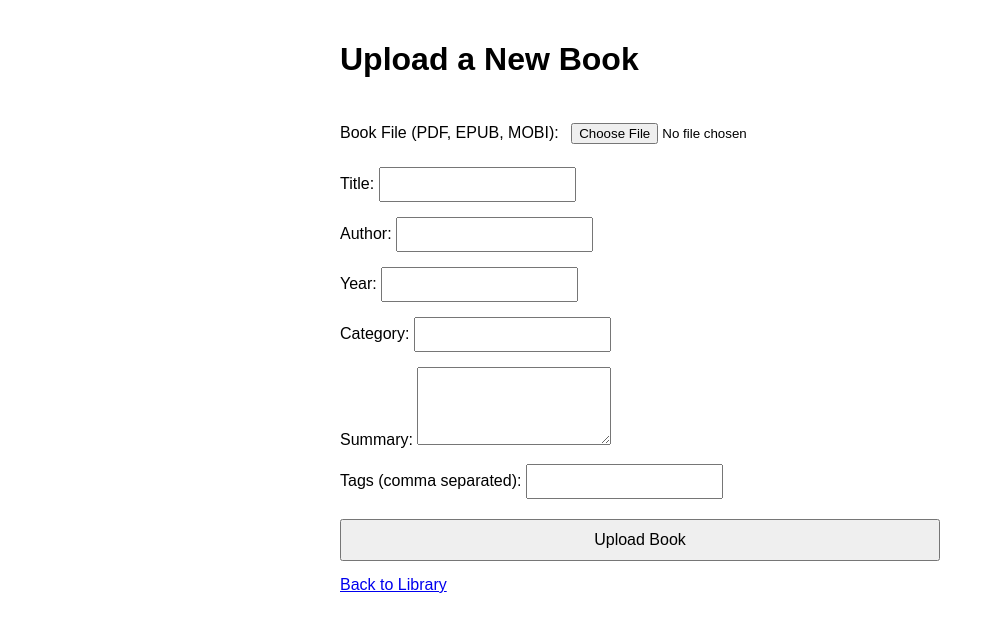
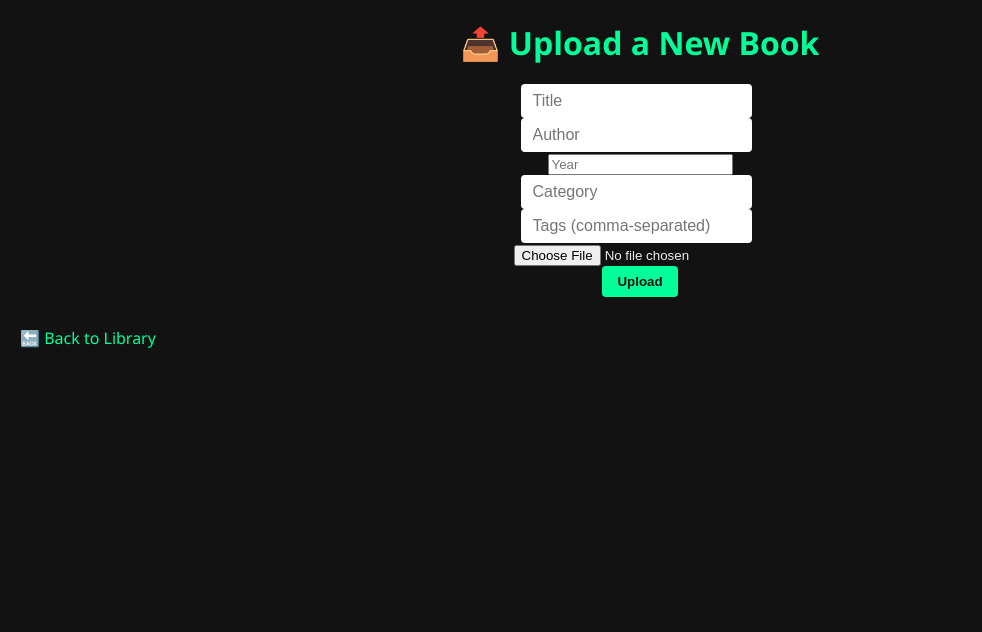
Before and after one commit to Vedaant129/jedi-library, a Flask app: page /upload in a window 1280 px wide. Shown: the top 632 px of the page, without its empty margins (0-982 px from the left). Run offline with Flask 3, Linux system fonts and the light colour scheme.

Commit message:
Complete Jedi Library polish with search, filters, tags, and styling

```diff
--- a/app.py
+++ b/app.py
@@ -1,36 +1,33 @@
-from flask import Flask, render_template, request, redirect, url_for, send_from_directory
+from flask import Flask, render_template, request, redirect, url_for
 import json
 import os
 from werkzeug.utils import secure_filename
 
 app = Flask(__name__)
-
-# Config
-UPLOAD_FOLDER = os.path.join(os.path.dirname(__file__), 'uploads')
-METADATA_FILE = os.path.join(os.path.dirname(__file__), 'metadata.json')
-ALLOWED_EXTENSIONS = {'pdf', 'epub', 'mobi'}
+UPLOAD_FOLDER = os.path.join('static', 'uploads')
+BOOKS_FILE = 'books.json'
 
 app.config['UPLOAD_FOLDER'] = UPLOAD_FOLDER
-os.makedirs(UPLOAD_FOLDER, exist_ok=True)
 
-def allowed_file(filename):
-    return '.' in filename and filename.rsplit('.', 1)[1].lower() in ALLOWED_EXTENSIONS
+# Load books from JSON
+def load_books():
+    if not os.path.exists(BOOKS_FILE):
+        return []
+    with open(BOOKS_FILE, 'r') as f:
+        return json.load(f)
 
-def load_books():
-    if os.path.exists(METADATA_FILE):
-        with open(METADATA_FILE, 'r') as f:
-            return json.load(f)
-    else:
-        return []
-
+# Save books to JSON
 def save_books(books):
-    with open(METADATA_FILE, 'w') as f:
+    with open(BOOKS_FILE, 'w') as f:
         json.dump(books, f, indent=2)
 
 @app.route('/')
 def index():
     query = request.args.get('q', '').lower()
     selected_category = request.args.get('category', '')
+    tag_filter = request.args.get('tag', '')
+    sort_by = request.args.get('sort', '')
+
     books = load_books()
 
     if query:
@@ -39,44 +36,49 @@ def index():
     if selected_category:
         books = [b for b in books if b['category'] == selected_category]
 
-    categories = sorted(set(b['category'] for b in load_books()))
+    if tag_filter:
+        books = [b for b in books if tag_filter in b.get('tags', [])]
+
+    if sort_by == 'title':
+        books.sort(key=lambda x: x['title'].lower())
+    elif sort_by == 'author':
+        books.sort(key=lambda x: x['author'].lower())
+    elif sort_by == 'year':
+        books.sort(key=lambda x: x.get('year', 0), reverse=True)
+
+    categories = sorted(set(b['category'] for b in load_books() if b.get('category')))
     return render_template('index.html', books=books, categories=categories, selected_category=selected_category)
 
-@app.route("/upload", methods=["GET", "POST"])
+@app.route('/upload', methods=['GET', 'POST'])
 def upload():
-    if request.method == "POST":
-        file = request.files.get('file')
-        title = request.form.get('title')
-        author = request.form.get('author')
-        year = request.form.get('year')
-        summary = request.form.get('summary')
-        category = request.form.get('category')
-        tags = request.form.get('tags', '')
+    if request.method == 'POST':
+        title = request.form['title']
+        author = request.form['author']
+        year = int(request.form['year'])
+        category = request.form['category']
+        tags = [t.strip() for t in request.form['tags'].split(',') if t.strip()]
+        file = request.files['file']
 
-        if not file or not allowed_file(file.filename):
-            return "Invalid or missing file", 400
+        if file and title and author:
+            filename = secure_filename(file.filename)
+            filepath = os.path.join(app.config['UPLOAD_FOLDER'], filename)
+            file.save(filepath)
 
-        filename = secure_filename(file.filename)
-        file.save(os.path.join(app.config['UPLOAD_FOLDER'], filename))
+            books = load_books()
+            books.append({
+                'title': title,
+                'author': author,
+                'year': year,
+                'category': category,
+                'tags': tags,
+                'filename': filename
+            })
+            save_books(books)
 
-        books = load_books()
-        books.append({
-            "filename": filename,
-            "title": title,
-            "author": author,
-            "year": int(year) if year.isdigit() else None,
-            "summary": summary,
-            "tags": [tag.strip() for tag in tags.split(',') if tag.strip()],
-            "category": category
-        })
-        save_books(books)
-        return redirect(url_for('index'))
+            return redirect(url_for('index'))
 
-    return render_template("upload.html")
+    return render_template('upload.html')
 
-@app.route('/uploads/<filename>')
-def uploaded_file(filename):
-    return send_from_directory(app.config['UPLOAD_FOLDER'], filename)
-
-if __name__ == "__main__":
-    app.run(host="0.0.0.0", port=5000, debug=True)
+if __name__ == '__main__':
+    os.makedirs(UPLOAD_FOLDER, exist_ok=True)
+    app.run(debug=True)
--- /dev/null
+++ b/static/style.css
@@ -0,0 +1,94 @@
+body {
+  font-family: 'Segoe UI', Tahoma, Geneva, Verdana, sans-serif;
+  background-color: #121212;
+  color: #eee;
+  margin: 20px;
+  padding: 0;
+}
+
+h1 {
+  text-align: center;
+  color: #00ff99;
+  margin-bottom: 20px;
+}
+
+form {
+  text-align: center;
+  margin-bottom: 30px;
+}
+
+input[type="text"], select {
+  padding: 8px 12px;
+  margin-right: 8px;
+  border-radius: 4px;
+  border: none;
+  font-size: 1em;
+}
+
+button {
+  background-color: #00ff99;
+  border: none;
+  padding: 8px 15px;
+  border-radius: 4px;
+  cursor: pointer;
+  color: #121212;
+  font-weight: bold;
+  transition: background-color 0.3s ease;
+}
+
+button:hover {
+  background-color: #00cc7a;
+}
+
+.book-grid {
+  display: grid;
+  grid-template-columns: repeat(auto-fill, minmax(250px, 1fr));
+  gap: 20px;
+}
+
+.book-card {
+  background-color: #1e1e1e;
+  border-radius: 8px;
+  padding: 15px;
+  box-shadow: 0 0 8px #00ff99aa;
+  transition: transform 0.2s ease;
+}
+
+.book-card:hover {
+  transform: translateY(-5px);
+}
+
+.book-card h3 {
+  margin-top: 0;
+  color: #00ff99;
+}
+
+.tag {
+  display: inline-block;
+  background-color: #00cc7a;
+  color: #121212;
+  border-radius: 12px;
+  padding: 2px 10px;
+  margin-right: 6px;
+  font-size: 0.85em;
+  cursor: pointer;
+  user-select: none;
+}
+
+a {
+  color: #00ff99;
+  text-decoration: none;
+  margin-right: 15px;
+}
+
+a:hover {
+  text-decoration: underline;
+}
+
+a.upload-link {
+  display: block;
+  text-align: center;
+  margin-top: 40px;
+  font-weight: bold;
+  font-size: 1.1em;
+}
--- a/templates/upload.html
+++ b/templates/upload.html
@@ -1,43 +1,23 @@
 <!DOCTYPE html>
 <html lang="en">
 <head>
-    <meta charset="UTF-8" />
-    <title>Upload a Book - Jedi Library</title>
-    <style>
-        body { font-family: Arial, sans-serif; max-width: 600px; margin: auto; padding: 20px; }
-        form { display: flex; flex-direction: column; }
-        label { margin-top: 10px; }
-        input, textarea, select { padding: 8px; margin-top: 5px; }
-        button { margin-top: 20px; padding: 10px; font-size: 16px; }
-        a { margin-top: 15px; display: inline-block; }
-    </style>
+  <meta charset="UTF-8">
+  <title>Upload a Book</title>
+  <link rel="stylesheet" href="{{ url_for('static', filename='style.css') }}">
 </head>
 <body>
-    <h1>Upload a New Book</h1>
-    <form method="POST" enctype="multipart/form-data">
-        <label>Book File (PDF, EPUB, MOBI):
-            <input type="file" name="file" required />
-        </label>
-        <label>Title:
-            <input type="text" name="title" required />
-        </label>
-        <label>Author:
-            <input type="text" name="author" required />
-        </label>
-        <label>Year:
-            <input type="text" name="year" />
-        </label>
-        <label>Category:
-            <input type="text" name="category" />
-        </label>
-        <label>Summary:
-            <textarea name="summary" rows="4"></textarea>
-        </label>
-        <label>Tags (comma separated):
-            <input type="text" name="tags" />
-        </label>
-        <button type="submit">Upload Book</button>
-    </form>
-    <a href="{{ url_for('index') }}">Back to Library</a>
+  <h1>📤 Upload a New Book</h1>
+
+  <form method="post" enctype="multipart/form-data">
+    <input type="text" name="title" placeholder="Title" required><br>
+    <input type="text" name="author" placeholder="Author" required><br>
+    <input type="number" name="year" placeholder="Year" required><br>
+    <input type="text" name="category" placeholder="Category" required><br>
+    <input type="text" name="tags" placeholder="Tags (comma-separated)"><br>
+    <input type="file" name="file" accept=".pdf" required><br>
+    <button type="submit">Upload</button>
+  </form>
+
+  <a class="back-link" href="{{ url_for('index') }}">🔙 Back to Library</a>
 </body>
 </html>
```
Also changed, not shown: templates/index.html (+14 -4 lines), 1 other file.
